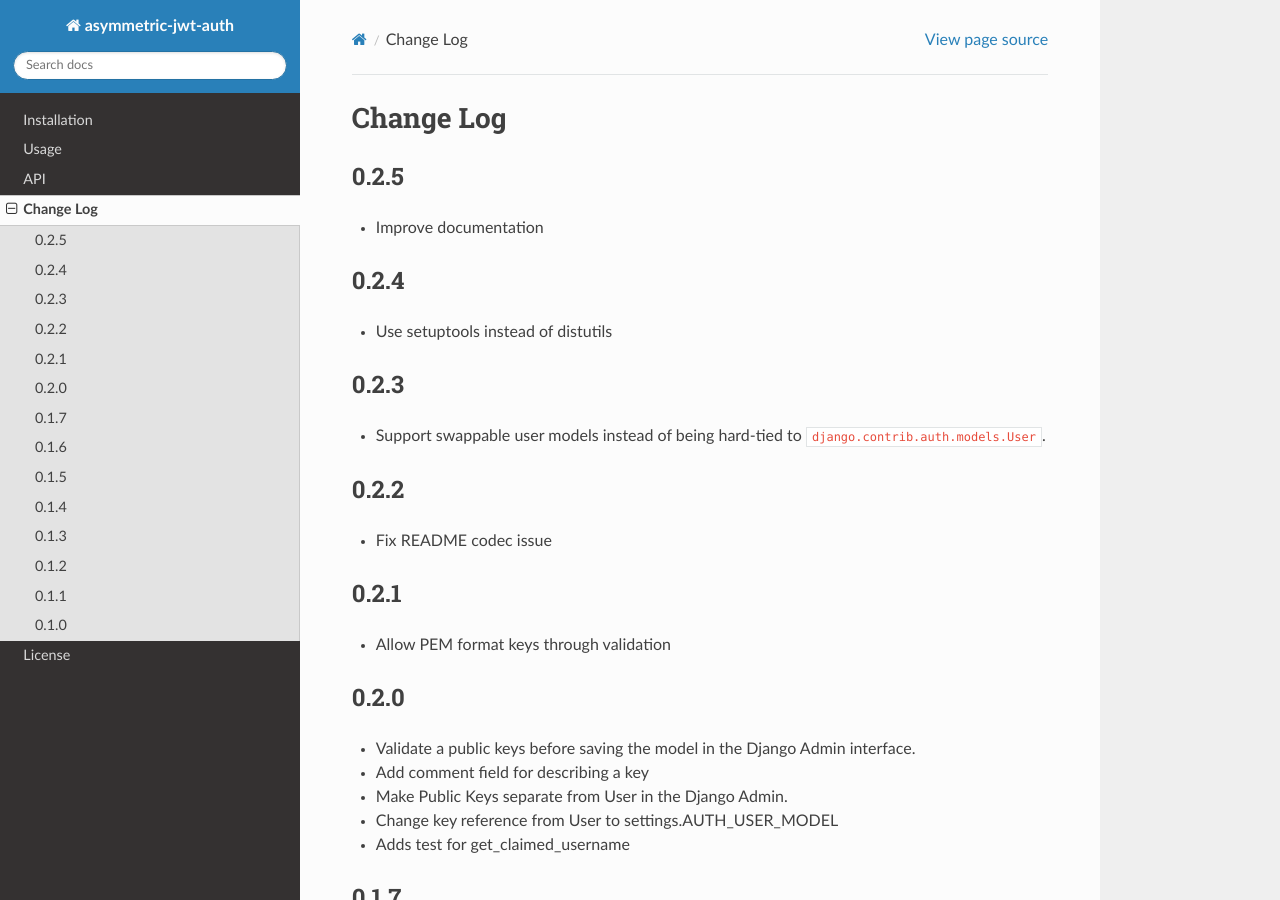
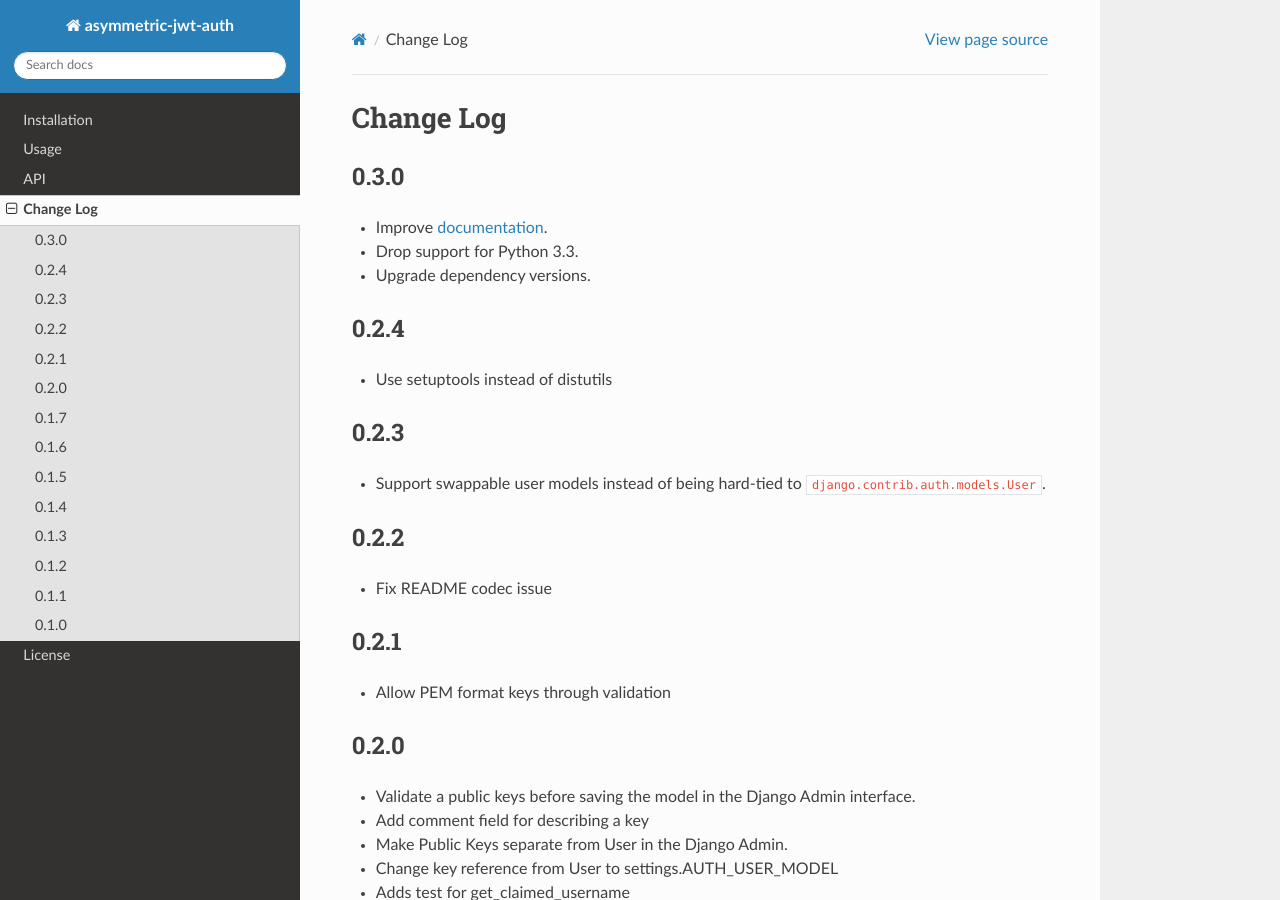
Before and after one commit to crgwbr/asymmetric-jwt-auth, a Sphinx documentation site: the page built from docs/changes.rst, in a window 1280 px wide and 900 px high. Built offline with Sphinx 7.4.7 and the Read the Docs theme 2.0.0, drawn with Linux system fonts in a browser that asks for light colours; the version number could not be read and is left out.

Commit message:
Update changelog

```diff
--- a/docs/changes.rst
+++ b/docs/changes.rst
@@ -1,9 +1,11 @@
 Change Log
 ==========
 
-0.2.5
+0.3.0
 -----
-- Improve documentation
+- Improve `documentation <https://asymmetric-jwt-auth.readthedocs.io/en/latest/>`_.
+- Drop support for Python 3.3.
+- Upgrade dependency versions.
 
 
 0.2.4
```
